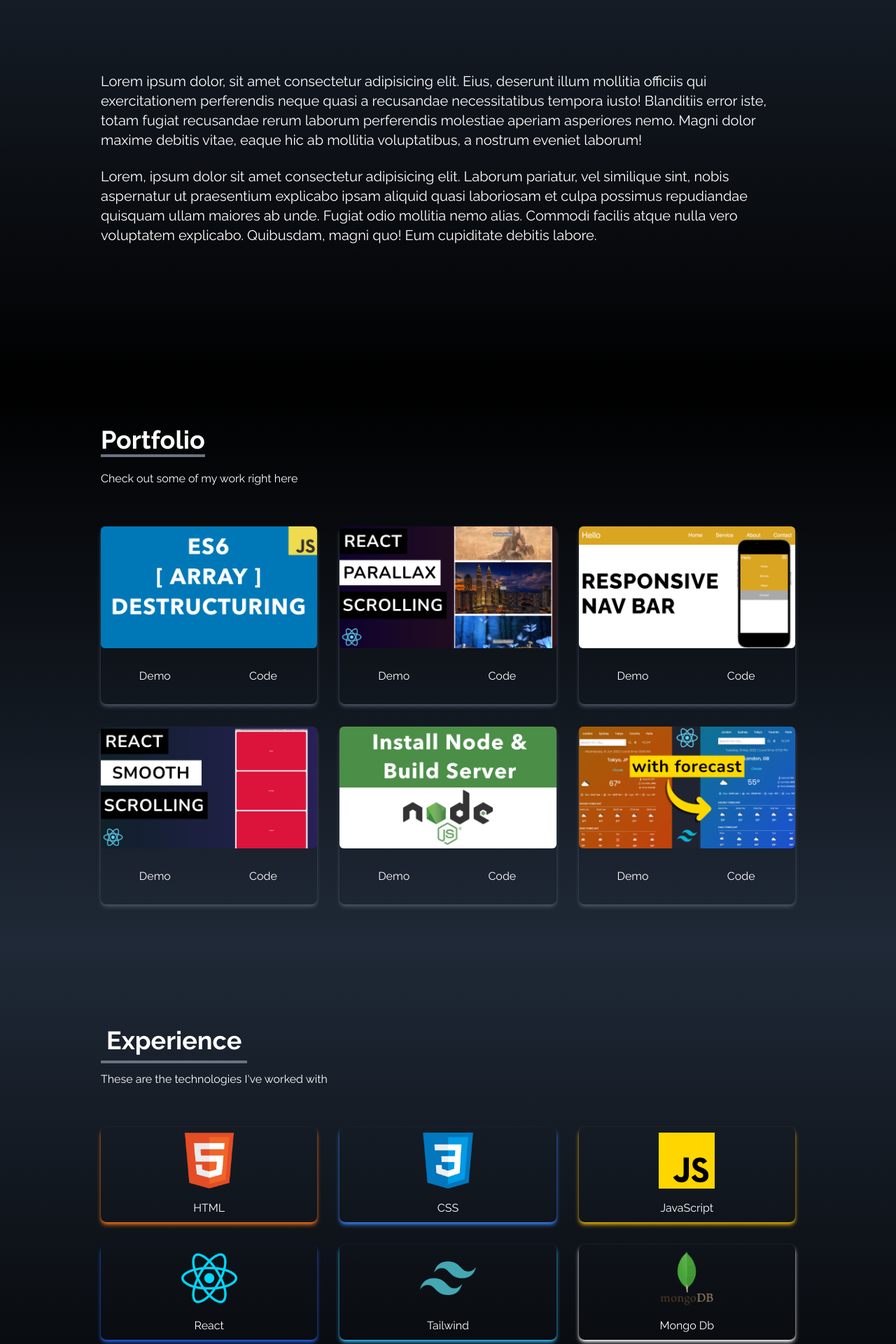
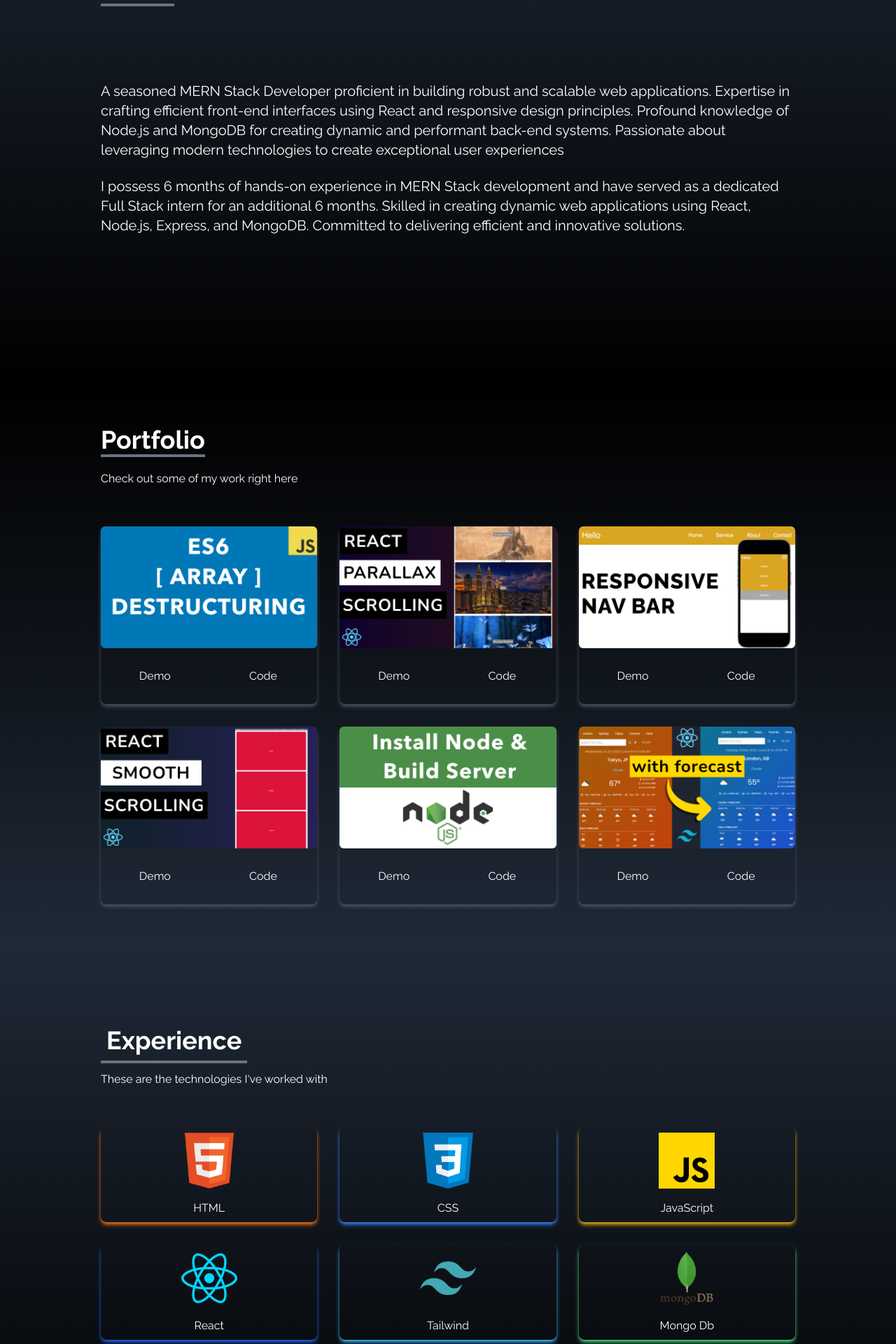
Before and after one commit to Sonu369369/port-folio, a React (Create React App) app: page / in a window 1280 px wide. Shown: the part 1050-2970 px from the top of the page at 70% size. Built offline with nearby package versions, Linux system fonts and the light colour scheme.

Commit message:
upgrade 2.1

```diff
--- a/src/components/About.jsx
+++ b/src/components/About.jsx
@@ -14,23 +14,22 @@ const About = () => {
         </div>
 
         <p className="text-xl mt-20">
-          Lorem ipsum dolor, sit amet consectetur adipisicing elit. Eius,
-          deserunt illum mollitia officiis qui exercitationem perferendis neque
-          quasi a recusandae necessitatibus tempora iusto! Blanditiis error
-          iste, totam fugiat recusandae rerum laborum perferendis molestiae
-          aperiam asperiores nemo. Magni dolor maxime debitis vitae, eaque hic
-          ab mollitia voluptatibus, a nostrum eveniet laborum!
+          A seasoned MERN Stack Developer proficient in building robust and
+          scalable web applications. Expertise in crafting efficient front-end
+          interfaces using React and responsive design principles. Profound
+          knowledge of Node.js and MongoDB for creating dynamic and performant
+          back-end systems. Passionate about leveraging modern technologies to
+          create exceptional user experiences
         </p>
 
         <br />
 
         <p className="text-xl">
-          Lorem, ipsum dolor sit amet consectetur adipisicing elit. Laborum
-          pariatur, vel similique sint, nobis aspernatur ut praesentium
-          explicabo ipsam aliquid quasi laboriosam et culpa possimus repudiandae
-          quisquam ullam maiores ab unde. Fugiat odio mollitia nemo alias.
-          Commodi facilis atque nulla vero voluptatem explicabo. Quibusdam,
-          magni quo! Eum cupiditate debitis labore.
+          I possess 6 months of hands-on experience in MERN Stack development
+          and have served as a dedicated Full Stack intern for an additional 6
+          months. Skilled in creating dynamic web applications using React,
+          Node.js, Express, and MongoDB. Committed to delivering efficient and
+          innovative solutions.
         </p>
       </div>
     </div>
--- a/src/components/Experience.jsx
+++ b/src/components/Experience.jsx
@@ -46,13 +46,13 @@ const Experience = () => {
       id: 6,
       src: mongo,
       title: "Mongo Db",
-      style: "shadow-white",
+      style: "shadow-green-400",
     },
     {
       id: 7,
       src: express,
       title: "Express",
-      style: "shadow-pink-400",
+      style: "shadow-red-400",
     },
     {
       id: 8,
@@ -64,7 +64,7 @@ const Experience = () => {
       id: 9,
       src: node,
       title: "Node.js",
-      style: "shadow-gray-400",
+      style: "shadow-green-400",
     },
   ];
 
```
